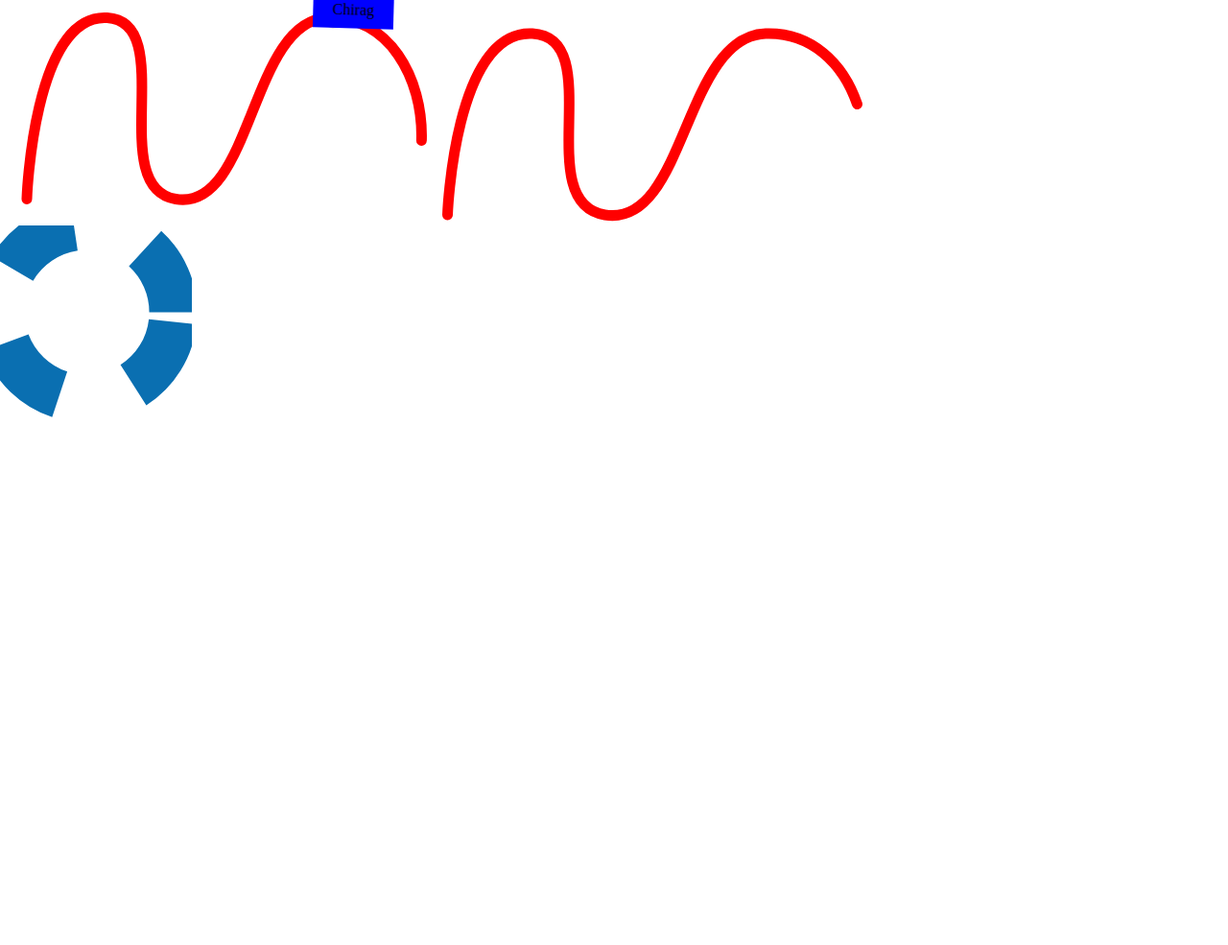
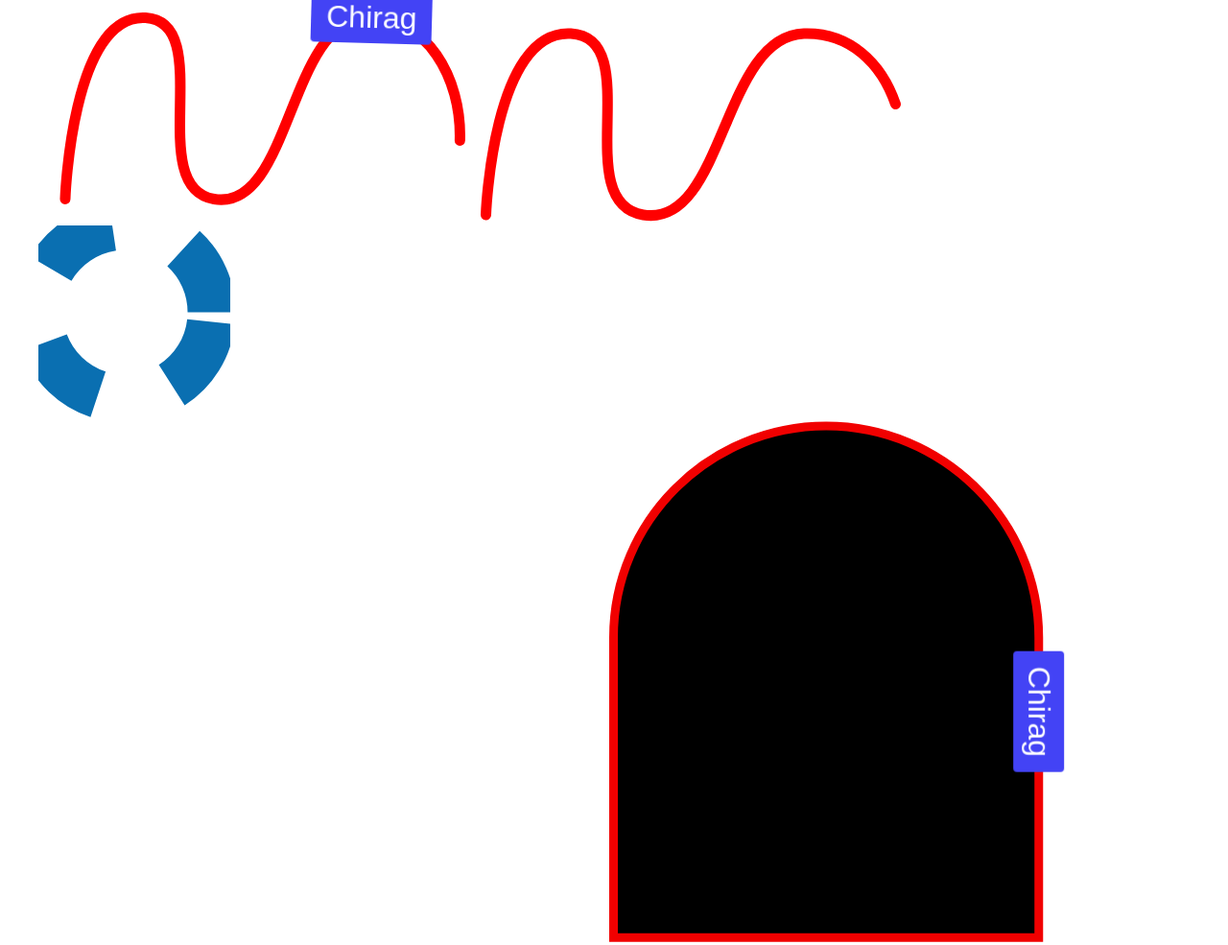
Before and after one commit to chiragmistry007/gsap-animation, a plain HTML site: page path-motion/index.html in a window 1280 px wide. Shown: the top 985 px of the page at 96% size. Before the commit the page ends 800 px from the top, so only its background shows below. Drawn offline with Linux system fonts and the light colour scheme.

Commit message:
-update path motion animation

```diff
--- a/path-motion/index.html
+++ b/path-motion/index.html
@@ -13,10 +13,28 @@
             padding: 0;
             margin: 0;
         }
+        #text {
+            display: inline-block;
+            padding-top: 50px;
+        }
+        button {
+            border-radius: 4px;
+            padding: 8px 16px;
+            font-size: 2rem;
+            color: white;
+            border: 0;
+            background-color: rgb(67, 67, 245);
+        }
         #text{
-            padding: 10px 20px;
-            background: blue;
-            display: inline-block;
+            color: #424242;
+            border: 0;
+            outline: none;
+            font-size: 2rem;
+            background-color: transparent !important;
+        }
+
+        body {
+            margin: 0 40px
         }
     </style>
 </head>
@@ -37,7 +55,22 @@
     <svg width="200" height="200" viewBox="0 0 1100 1100" fill="none" xmlns="http://www.w3.org/2000/svg">
         <circle id="circle1" cx="498" cy="498" r="495" stroke="black" stroke-width="40"/>
     </svg>
-    <div id="text">Chirag</div>
+    <button id="text">Chirag</button>
+    <button id="text-1">Chirag</button>
+    <button id="text-2">Chirag</button>
+
+    <svg width="453" height="543" viewBox="0 0 453 543" fill="none" xmlns="http://www.w3.org/2000/svg">
+        <path id="curve" d="M4.5 225.5C4.5 103.751 104.317 5 226.125 5C347.933 5 447.75 103.751 447.75 225.5V538.25H4.5V225.5Z" fill="black" stroke="#F10000" stroke-width="9"/>
+    </svg>
+<br><br>
+
+    <svg width="452" height="790" viewBox="0 0 452 790" fill="none" xmlns="http://www.w3.org/2000/svg">
+        <path id="race-trake" d="M6 203V539.5C6 675.5 97.5931 784.5 226.25 784.5C354.907 784.5 446.5 737.5 446.5 539.5V203C446.5 77.5 341.649 6 226.25 6C110.851 6 6 67 6 203Z" stroke="black" stroke-width="11"/>
+    </svg>
+
+<br>
+<br>
+<br>
 
     <script src="./scripts.js" defer></script>
 </body>
--- a/path-motion/scripts.js
+++ b/path-motion/scripts.js
@@ -132,9 +132,25 @@ gsap.to('#elip', {duration: 2,repeat: -1,yoyo: true, motionPath: {
 }
 })
 
-gsap.set('#text', {xPercent: -0, yPercent: -0, transformOrigin: '50% 50%'})
-gsap.to('#text', {duration: 2,repeat: -1,yoyo: true,  motionPath: {
+gsap.set('#text-1', {xPercent: -50, yPercent: -50, transformOrigin: '50% 50%'})
+gsap.to('#text-1', {duration: 2,repeat: -1,yoyo: true,  motionPath: {
     path: '#elip-path',
     autoRotate: true,
-    align: '#elip'
+    align: '#elip-path'
 }})
+//curve
+
+gsap.set('#text-2', {xPercent: -50, yPercent: -50, transformOrigin: '50% 50%'})
+gsap.to('#text-2', {duration: 4,repeat: -1,  motionPath: {
+    path: '#curve',
+    autoRotate: true,
+    align: '#curve'
+}})
+
+//race-trake
+gsap.set('#text', {xPercent: -50, yPercent: -50, transformOrigin: '50% 50%'})
+gsap.to('#text', {duration: 4,repeat: -1,  motionPath: {
+    path: '#race-trake',
+    autoRotate: true,
+    align: '#race-trake'
+}})
```
